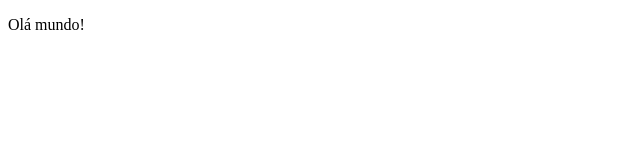
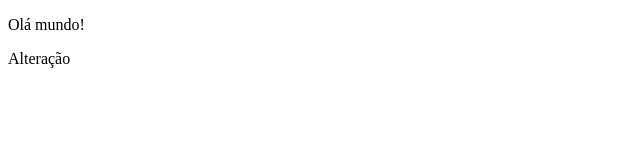
Before and after one commit to EduSCP/Eduardo_Pires_TPSI0525, a plain HTML site: page Trabalho1/index.html in a window 1280 px wide. Shown: the full height of the page, 0-640 px from the left. Drawn offline with Linux system fonts and the light colour scheme.

Commit message:
"Alteração"

```diff
--- a/Trabalho1/index.html
+++ b/Trabalho1/index.html
@@ -5,5 +5,6 @@
     </head>
     <body>
         <p>Olá mundo!</p>
+        <p>Alteração</p>
     </body>
 </html>
```
